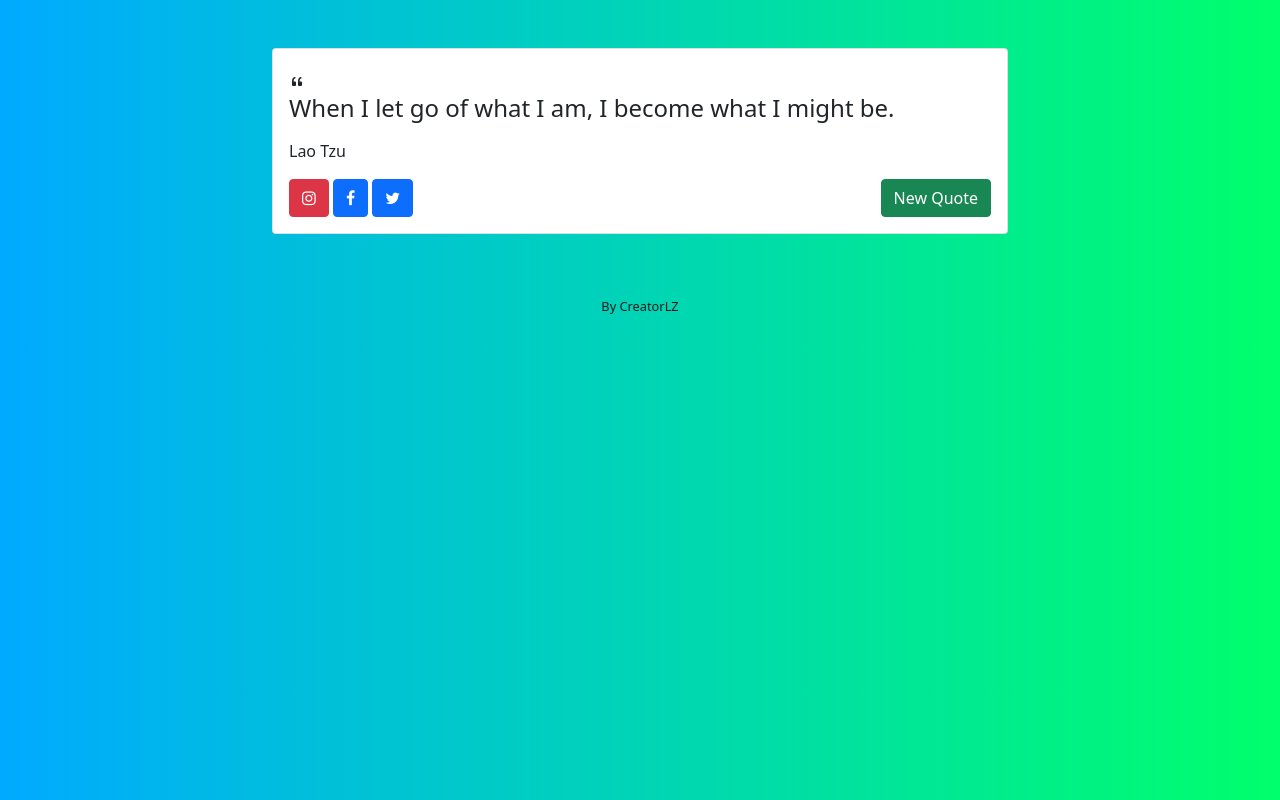
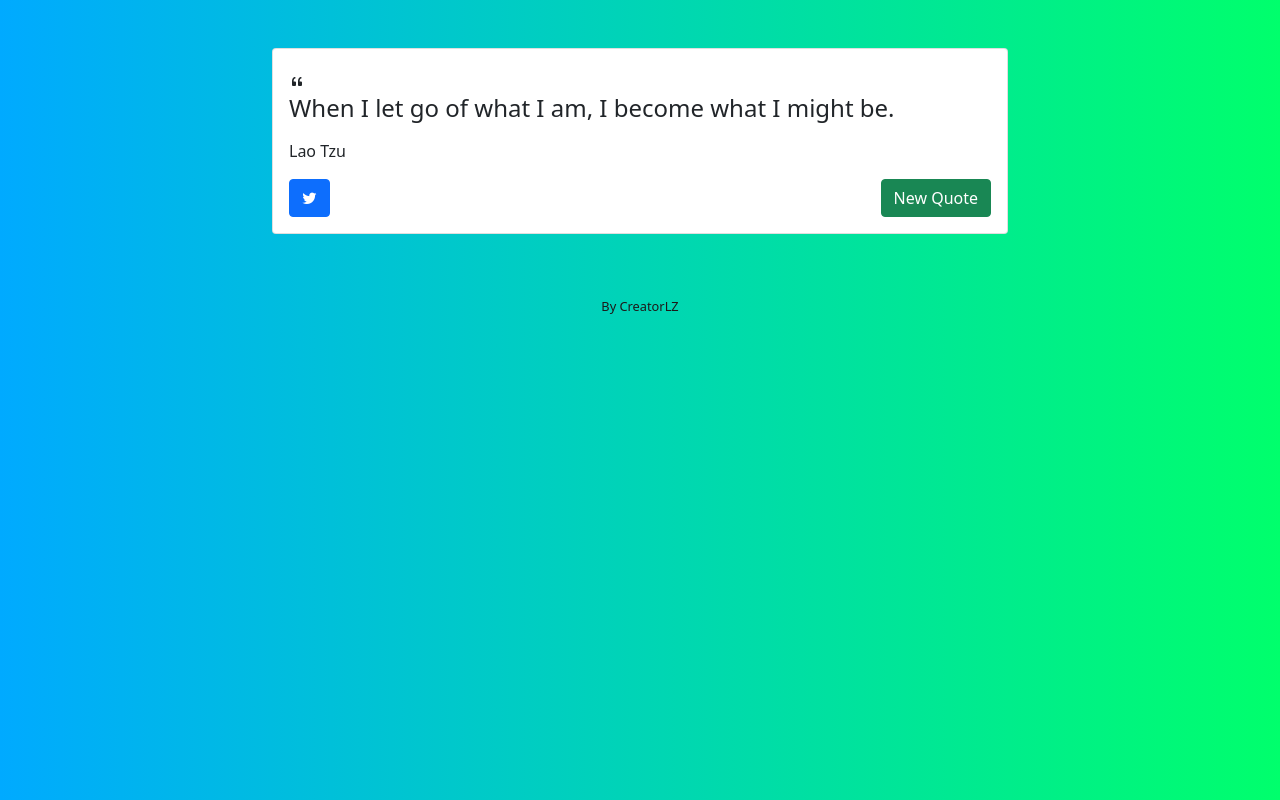
Before and after one commit to CreatorLZ/random_quote_generator, a plain HTML site: page index.html in a window 1280 px wide. Drawn offline with nearby package versions, Linux system fonts and the light colour scheme.

Commit message:
Update index.html

```diff
--- a/index.html
+++ b/index.html
@@ -141,9 +141,9 @@
                   <div id="author"></div>
                 </p>
                     <button id="new-quote" onClick="generateQuote(), newQ();" class ="btn btn-success" type="button">New Quote</button>
-
+<!--
                     <a class="btn btn-social btn-instagram btn btn-danger"><i class="fa fa-instagram"></i></a>
-                    <a class="btn btn-social btn-facebook btn btn-primary"><i class="fa fa-facebook"></i></a>
+                    <a class="btn btn-social btn-facebook btn btn-primary"><i class="fa fa-facebook"></i></a> -->
                   <a href = "#" id="tweet-quote" target="_blank" class ="btn btn-primary" type="button" ><i class="fa fa-twitter"></i></a>
 
             </div>
```
